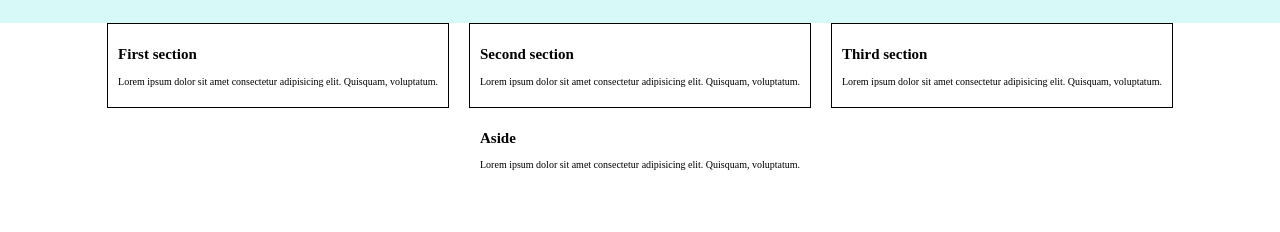
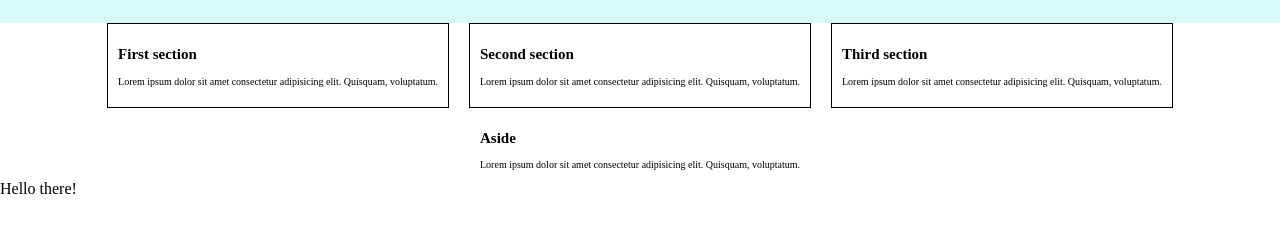
Before and after one commit to AlexDeMichieli/test-repo-2, a plain HTML site: page index.html in a window 1280 px wide. Shown: the part 70-302 px from the top of the page. Drawn offline with Linux system fonts and the light colour scheme.

Commit message:
pushing footer

```diff
--- a/index.html
+++ b/index.html
@@ -46,5 +46,8 @@
         </p>
       </aside>
     </main>
+    <footer>
+      Hello there!
+    </footer>
   </body>
 </html>
```
